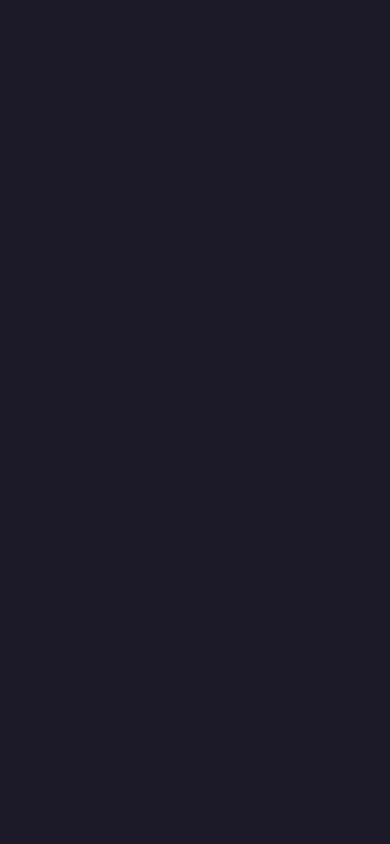
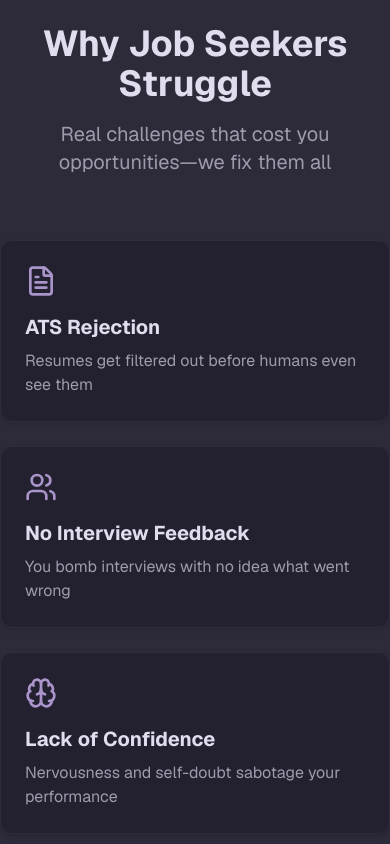
Before and after one commit to RutvikCodez/Resume-Analyzer-, a Next.js app: page / in a window 390 px wide. Shown: the part 900-1744 px from the top of the page. Before the commit the page ends 844 px from the top, so only its background shows below. Built offline with nearby package versions, Linux system fonts and the light colour scheme.

Commit message:
Integrated problem section and used responsive layout

```diff
--- a/app/page.tsx
+++ b/app/page.tsx
@@ -1,8 +1,10 @@
 import Hero from "@/components/Hero";
+import Problem from "@/components/Problem";
 
 const Page = () => {
   return <div className="w-full bg-background text-foreground">
     <Hero />
+    <Problem />
   </div>;
 };
 
--- /dev/null
+++ b/components/Problem.tsx
@@ -0,0 +1,27 @@
+import { problmes } from "@/constants";
+import ProblemCard from "./ProblemCard";
+
+const Problem = () => {
+  return (
+    <section className="w-full py-20 bg-secondary/30">
+      <div className="max-w-6xl mx-auto flex flex-col gap-16">
+        <div className="text-center flex flex-col gap-4">
+          <h2 className="text-4xl md:text-5xl font-bold text-pretty">
+            Why Job Seekers Struggle
+          </h2>
+          <p className="text-xl text-muted-foreground max-w-2xl mx-auto">
+            Real challenges that cost you opportunities—we fix them all
+          </p>
+        </div>
+
+        <div className="grid md:grid-cols-2 lg:grid-cols-3 gap-6">
+          {problmes.map((item, idx) => (
+            <ProblemCard key={idx} {...item} />
+          ))}
+        </div>
+      </div>
+    </section>
+  );
+};
+
+export default Problem;
--- /dev/null
+++ b/components/ProblemCard.tsx
@@ -0,0 +1,18 @@
+import { Card } from "./ui/card";
+
+const ProblemCard = ({ Icon, desc, title, ...props }: ProblemCardType) => {
+  return (
+    <Card
+      className="p-6 border border-border hover:shadow-lg hover:shadow-primary/10 transition-all flex flex-col gap-2"
+      {...props}
+    >
+      <div className="flex flex-col gap-4">
+        <Icon className="w-8 h-8 text-primary" />
+        <h3 className="text-xl font-bold">{title}</h3>
+      </div>
+      <p className="text-muted-foreground">{desc}</p>
+    </Card>
+  );
+};
+
+export default ProblemCard;
--- /dev/null
+++ b/components/ui/card.tsx
@@ -0,0 +1,92 @@
+import * as React from "react"
+
+import { cn } from "@/lib/utils"
+
+function Card({ className, ...props }: React.ComponentProps<"div">) {
+  return (
+    <div
+      data-slot="card"
+      className={cn(
+        "bg-card text-card-foreground flex flex-col gap-6 rounded-xl border py-6 shadow-sm",
+        className
+      )}
+      {...props}
+    />
+  )
+}
+
+function CardHeader({ className, ...props }: React.ComponentProps<"div">) {
+  return (
+    <div
+      data-slot="card-header"
+      className={cn(
+        "@container/card-header grid auto-rows-min grid-rows-[auto_auto] items-start gap-2 px-6 has-data-[slot=card-action]:grid-cols-[1fr_auto] [.border-b]:pb-6",
+        className
+      )}
+      {...props}
+    />
+  )
+}
+
+function CardTitle({ className, ...props }: React.ComponentProps<"div">) {
+  return (
+    <div
+      data-slot="card-title"
+      className={cn("leading-none font-semibold", className)}
+      {...props}
+    />
+  )
+}
+
+function CardDescription({ className, ...props }: React.ComponentProps<"div">) {
+  return (
+    <div
+      data-slot="card-description"
+      className={cn("text-muted-foreground text-sm", className)}
+      {...props}
+    />
+  )
+}
+
+function CardAction({ className, ...props }: React.ComponentProps<"div">) {
+  return (
+    <div
+      data-slot="card-action"
+      className={cn(
+        "col-start-2 row-span-2 row-start-1 self-start justify-self-end",
+        className
+      )}
+      {...props}
+    />
+  )
+}
+
+function CardContent({ className, ...props }: React.ComponentProps<"div">) {
+  return (
+    <div
+      data-slot="card-content"
+      className={cn("px-6", className)}
+      {...props}
+    />
+  )
+}
+
+function CardFooter({ className, ...props }: React.ComponentProps<"div">) {
+  return (
+    <div
+      data-slot="card-footer"
+      className={cn("flex items-center px-6 [.border-t]:pt-6", className)}
+      {...props}
+    />
+  )
+}
+
+export {
+  Card,
+  CardHeader,
+  CardFooter,
+  CardTitle,
+  CardAction,
+  CardDescription,
+  CardContent,
+}
--- a/constants/index.ts
+++ b/constants/index.ts
@@ -1,5 +1,40 @@
+import { Brain, Clock, FileText, Target, Users, Zap } from "lucide-react";
+
 export const stats: StatsItemType[] = [
   { value: "50K+", label: "Active Users" },
   { value: "87%", label: "ATS Score Improvement" },
   { value: "3x", label: "Interview Success Rate" },
 ];
+
+export const problmes: ProblemCardType[] = [
+  {
+    Icon: FileText,
+    title: "ATS Rejection",
+    desc: "Resumes get filtered out before humans even see them",
+  },
+  {
+    Icon: Users,
+    title: "No Interview Feedback",
+    desc: "You bomb interviews with no idea what went wrong",
+  },
+  {
+    Icon: Brain,
+    title: "Lack of Confidence",
+    desc: "Nervousness and self-doubt sabotage your performance",
+  },
+  {
+    Icon: Target,
+    title: "Poor Resume Format",
+    desc: "Keywords and structure don't match what recruiters expect",
+  },
+  {
+    Icon: Zap,
+    title: "No Practice",
+    desc: "No realistic way to simulate actual interview conditions",
+  },
+  {
+    Icon: Clock,
+    title: "Wasted Time",
+    desc: "Generic advice doesn't address your specific weaknesses",
+  },
+];
```
Also changed, not shown: index.d.ts (+9 -3 lines).
